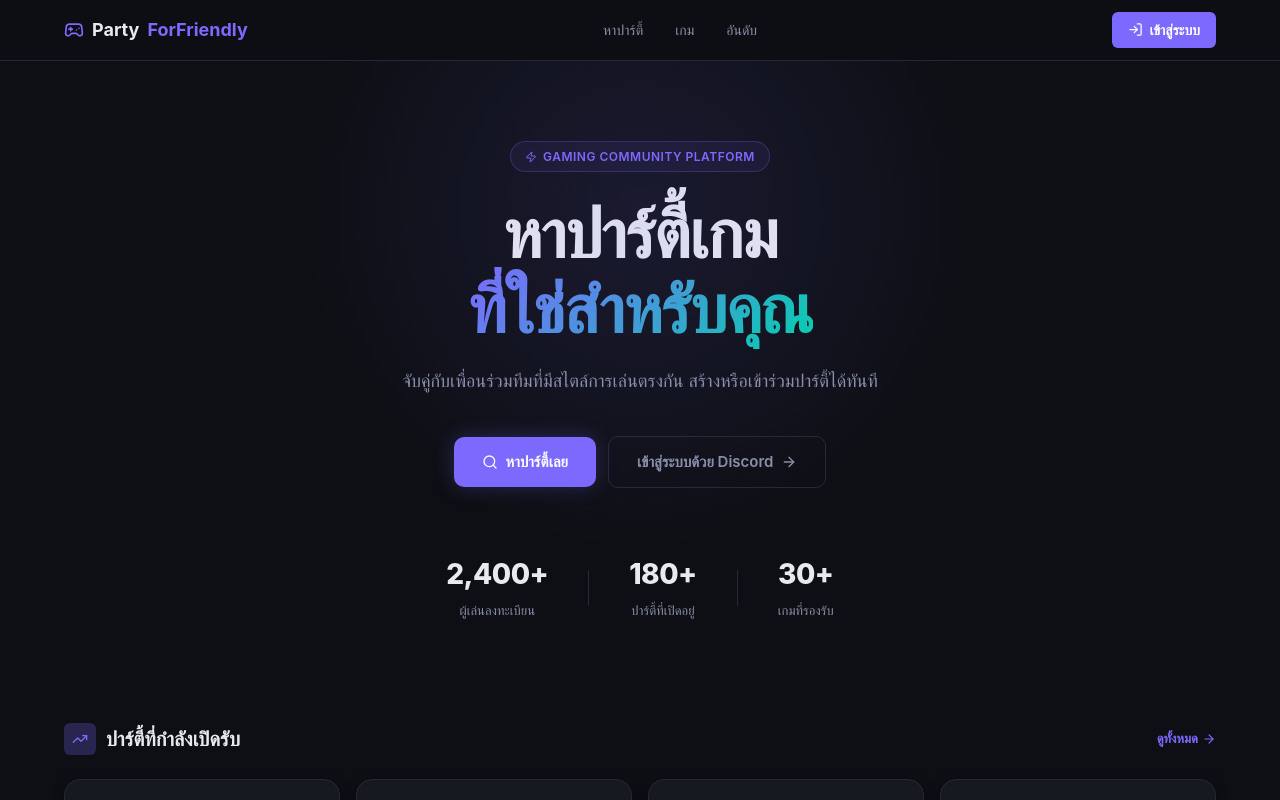
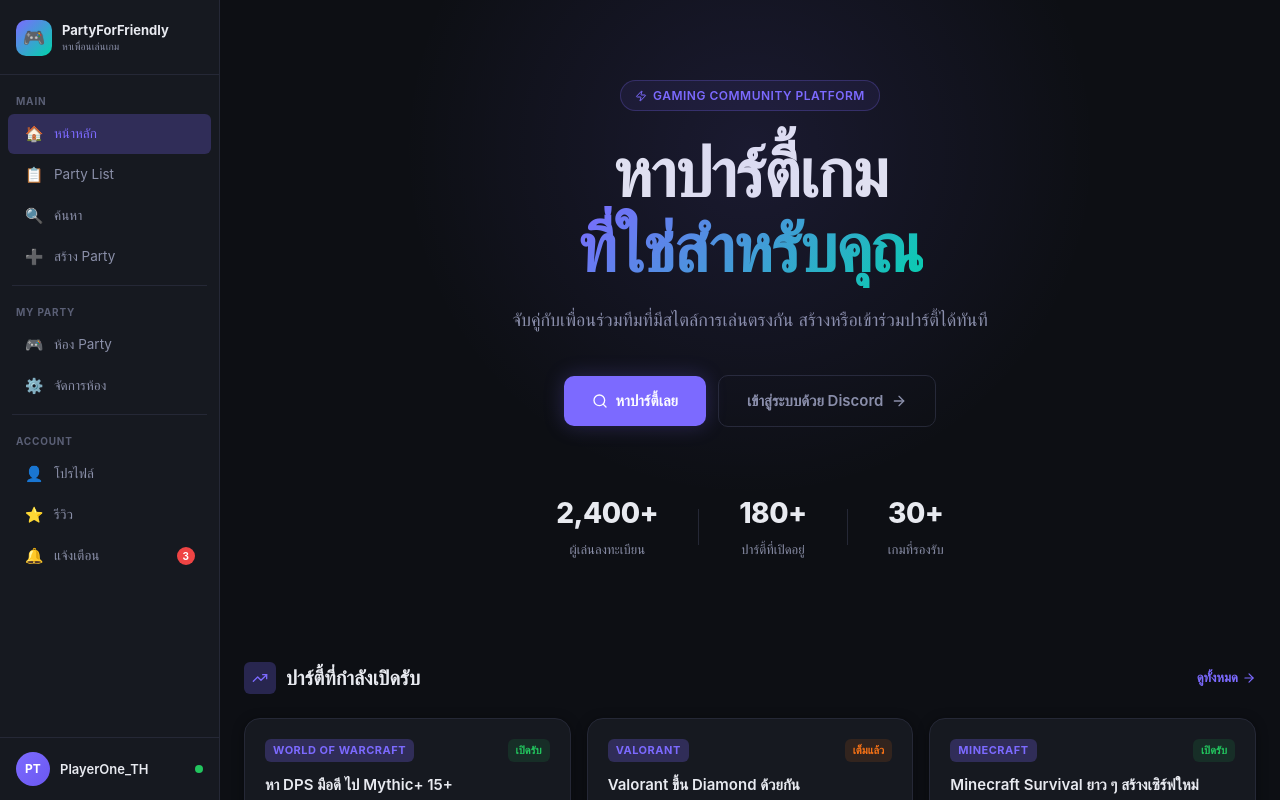
Before and after one commit to boatdev085/partyforfriendly, a Next.js app: page / in a window 1280 px wide. Shown: the top 800 px of the page. Built offline with nearby package versions, Linux system fonts and the light colour scheme.

Commit message:
feat: add Sidebar navigation layout (Issue #10)

```diff
--- a/src/app/layout.tsx
+++ b/src/app/layout.tsx
@@ -1,7 +1,7 @@
 import type { Metadata } from "next";
 import StyledComponentsRegistry from "@/lib/registry";
 import GlobalStyle from "@/styles/GlobalStyle";
-import Navbar from "@/components/layout/Navbar";
+import LayoutShell from "@/components/layout/LayoutShell";
 import Footer from "@/components/layout/Footer";
 
 export const metadata: Metadata = {
@@ -19,9 +19,10 @@
       <body>
         <StyledComponentsRegistry>
           <GlobalStyle />
-          <Navbar />
-          {children}
-          <Footer />
+          <LayoutShell>
+            {children}
+            <Footer />
+          </LayoutShell>
         </StyledComponentsRegistry>
       </body>
     </html>
--- /dev/null
+++ b/src/components/layout/HamburgerBtn.tsx
@@ -0,0 +1,60 @@
+"use client";
+
+import styled from "styled-components";
+import { theme } from "@/styles/theme";
+
+const Btn = styled.button`
+  display: none;
+  align-items: center;
+  justify-content: center;
+  width: 36px;
+  height: 36px;
+  background: transparent;
+  border: 1px solid ${theme.colors.border};
+  border-radius: ${theme.radii.sm};
+  color: ${theme.colors.text};
+  cursor: pointer;
+  transition: background 0.15s;
+  flex-shrink: 0;
+
+  &:hover {
+    background: ${theme.colors.bgHover};
+  }
+
+  @media (max-width: 768px) {
+    display: flex;
+  }
+`;
+
+const BarsWrapper = styled.span`
+  position: relative;
+  width: 16px;
+  height: 12px;
+  display: flex;
+  flex-direction: column;
+  justify-content: space-between;
+`;
+
+const Bar = styled.span`
+  display: block;
+  width: 16px;
+  height: 2px;
+  background: currentColor;
+  border-radius: 2px;
+`;
+
+interface HamburgerBtnProps {
+  onClick: () => void;
+}
+
+export default function HamburgerBtn({ onClick }: HamburgerBtnProps) {
+  return (
+    <Btn onClick={onClick} aria-label="Open menu">
+      <BarsWrapper>
+        <Bar />
+        <Bar />
+        <Bar />
+      </BarsWrapper>
+    </Btn>
+  );
+}
--- /dev/null
+++ b/src/components/layout/LayoutShell.tsx
@@ -0,0 +1,64 @@
+"use client";
+
+import { useState } from "react";
+import styled from "styled-components";
+import { theme } from "@/styles/theme";
+import Sidebar from "./Sidebar";
+import HamburgerBtn from "./HamburgerBtn";
+
+const ShellWrapper = styled.div`
+  display: flex;
+  min-height: 100vh;
+`;
+
+const MobileTopBar = styled.div`
+  display: none;
+
+  @media (max-width: 768px) {
+    display: flex;
+    align-items: center;
+    padding: 0 16px;
+    height: 52px;
+    background: ${theme.colors.bgCard};
+    border-bottom: 1px solid ${theme.colors.border};
+    position: sticky;
+    top: 0;
+    z-index: 100;
+    gap: 12px;
+    flex-shrink: 0;
+  }
+`;
+
+const MobileTopBarTitle = styled.span`
+  font-size: 15px;
+  font-weight: 700;
+  color: ${theme.colors.text};
+`;
+
+const MainContent = styled.main`
+  flex: 1;
+  min-width: 0;
+  display: flex;
+  flex-direction: column;
+`;
+
+interface LayoutShellProps {
+  children: React.ReactNode;
+}
+
+export default function LayoutShell({ children }: LayoutShellProps) {
+  const [sidebarOpen, setSidebarOpen] = useState(false);
+
+  return (
+    <ShellWrapper>
+      <Sidebar open={sidebarOpen} onClose={() => setSidebarOpen(false)} />
+      <MainContent>
+        <MobileTopBar>
+          <HamburgerBtn onClick={() => setSidebarOpen(true)} />
+          <MobileTopBarTitle>PartyForFriendly</MobileTopBarTitle>
+        </MobileTopBar>
+        {children}
+      </MainContent>
+    </ShellWrapper>
+  );
+}
--- /dev/null
+++ b/src/components/layout/Sidebar.tsx
@@ -0,0 +1,293 @@
+"use client";
+
+import Link from "next/link";
+import { usePathname } from "next/navigation";
+import styled, { css } from "styled-components";
+import { theme } from "@/styles/theme";
+
+interface NavItemData {
+  icon: string;
+  label: string;
+  href: string;
+  badge?: string;
+}
+
+interface NavSection {
+  label: string;
+  items: NavItemData[];
+}
+
+const navSections: NavSection[] = [
+  {
+    label: "MAIN",
+    items: [
+      { icon: "🏠", label: "หน้าหลัก", href: "/" },
+      { icon: "📋", label: "Party List", href: "/parties" },
+      { icon: "🔍", label: "ค้นหา", href: "/search" },
+      { icon: "➕", label: "สร้าง Party", href: "/parties/create" },
+    ],
+  },
+  {
+    label: "MY PARTY",
+    items: [
+      { icon: "🎮", label: "ห้อง Party", href: "/parties/1" },
+      { icon: "⚙️", label: "จัดการห้อง", href: "/parties/1/manage" },
+    ],
+  },
+  {
+    label: "ACCOUNT",
+    items: [
+      { icon: "👤", label: "โปรไฟล์", href: "/profile/1" },
+      { icon: "⭐", label: "รีวิว", href: "/reviews" },
+      { icon: "🔔", label: "แจ้งเตือน", href: "/notifications", badge: "3" },
+    ],
+  },
+];
+
+const Overlay = styled.div<{ $open: boolean }>`
+  display: none;
+
+  @media (max-width: 768px) {
+    display: ${({ $open }) => ($open ? "block" : "none")};
+    position: fixed;
+    inset: 0;
+    background: rgba(0, 0, 0, 0.6);
+    z-index: 199;
+  }
+`;
+
+const SidebarWrapper = styled.aside<{ $open: boolean }>`
+  width: 220px;
+  min-width: 220px;
+  height: 100vh;
+  position: sticky;
+  top: 0;
+  background: ${theme.colors.bgCard};
+  border-right: 1px solid ${theme.colors.border};
+  display: flex;
+  flex-direction: column;
+  overflow-y: auto;
+  z-index: 200;
+
+  @media (max-width: 768px) {
+    position: fixed;
+    left: 0;
+    top: 0;
+    transform: ${({ $open }) => ($open ? "translateX(0)" : "translateX(-100%)")};
+    transition: transform 0.25s ease;
+  }
+`;
+
+const LogoArea = styled.div`
+  display: flex;
+  align-items: center;
+  gap: 10px;
+  padding: 20px 16px 18px;
+  border-bottom: 1px solid ${theme.colors.border};
+  flex-shrink: 0;
+`;
+
+const LogoIcon = styled.div`
+  width: 36px;
+  height: 36px;
+  border-radius: ${theme.radii.md};
+  background: linear-gradient(135deg, ${theme.colors.primary}, ${theme.colors.accent});
+  display: flex;
+  align-items: center;
+  justify-content: center;
+  font-size: 18px;
+  flex-shrink: 0;
+`;
+
+const LogoText = styled.div`
+  display: flex;
+  flex-direction: column;
+  overflow: hidden;
+`;
+
+const LogoTitle = styled.span`
+  font-size: 13px;
+  font-weight: 700;
+  color: ${theme.colors.text};
+  line-height: 1.2;
+  white-space: nowrap;
+`;
+
+const LogoSub = styled.span`
+  font-size: 10px;
+  color: ${theme.colors.textMuted};
+  line-height: 1.4;
+  white-space: nowrap;
+`;
+
+const NavContent = styled.div`
+  flex: 1;
+  padding: 8px 0;
+  overflow-y: auto;
+`;
+
+const SectionDivider = styled.div`
+  height: 1px;
+  background: ${theme.colors.border};
+  margin: 8px 12px;
+`;
+
+const SectionLabel = styled.div`
+  padding: 10px 16px 4px;
+  font-size: 10px;
+  font-weight: 700;
+  letter-spacing: 0.08em;
+  color: ${theme.colors.textDim};
+  text-transform: uppercase;
+`;
+
+const NavItemLink = styled(Link)<{ $active: boolean }>`
+  display: flex;
+  align-items: center;
+  gap: 10px;
+  padding: 8px 16px;
+  margin: 1px 8px;
+  border-radius: ${theme.radii.sm};
+  font-size: 13.5px;
+  color: ${({ $active }) => ($active ? theme.colors.primary : theme.colors.textMuted)};
+  background: ${({ $active }) => ($active ? theme.colors.primaryGlow : "transparent")};
+  transition: all 0.15s;
+
+  &:hover {
+    color: ${theme.colors.text};
+    background: ${theme.colors.bgHover};
+  }
+
+  ${({ $active }) =>
+    $active &&
+    css`
+      &:hover {
+        color: ${theme.colors.primary};
+        background: ${theme.colors.primaryGlow};
+      }
+    `}
+`;
+
+const NavIcon = styled.span`
+  font-size: 15px;
+  width: 20px;
+  text-align: center;
+  flex-shrink: 0;
+`;
+
+const NavLabel = styled.span`
+  flex: 1;
+`;
+
+const Badge = styled.span`
+  background: ${theme.colors.danger};
+  color: #fff;
+  font-size: 10px;
+  font-weight: 700;
+  padding: 1px 6px;
+  border-radius: ${theme.radii.full};
+  line-height: 1.6;
+`;
+
+const UserFooter = styled.div`
+  padding: 14px 16px;
+  border-top: 1px solid ${theme.colors.border};
+  display: flex;
+  align-items: center;
+  gap: 10px;
+  flex-shrink: 0;
+`;
+
+const Avatar = styled.div`
+  width: 34px;
+  height: 34px;
+  border-radius: ${theme.radii.full};
+  background: linear-gradient(
+    135deg,
+    ${theme.colors.primary},
+    ${theme.colors.primaryHover}
+  );
+  display: flex;
+  align-items: center;
+  justify-content: center;
+  font-size: 12px;
+  font-weight: 700;
+  color: #fff;
+  flex-shrink: 0;
+`;
+
+const UserInfo = styled.div`
+  flex: 1;
+  overflow: hidden;
+`;
+
+const UserName = styled.div`
+  font-size: 13px;
+  font-weight: 600;
+  color: ${theme.colors.text};
+  white-space: nowrap;
+  overflow: hidden;
+  text-overflow: ellipsis;
+`;
+
+const OnlineDot = styled.span`
+  width: 8px;
+  height: 8px;
+  border-radius: ${theme.radii.full};
+  background: ${theme.colors.success};
+  flex-shrink: 0;
+  display: inline-block;
+`;
+
+interface SidebarProps {
+  open: boolean;
+  onClose: () => void;
+}
+
+export default function Sidebar({ open, onClose }: SidebarProps) {
+  const pathname = usePathname();
+
+  return (
+    <>
+      <Overlay $open={open} onClick={onClose} />
+      <SidebarWrapper $open={open}>
+        <LogoArea>
+          <LogoIcon>🎮</LogoIcon>
+          <LogoText>
+            <LogoTitle>PartyForFriendly</LogoTitle>
+            <LogoSub>หาเพื่อนเล่นเกม</LogoSub>
+          </LogoText>
+        </LogoArea>
+
+        <NavContent>
+          {navSections.map((section, sIdx) => (
+            <div key={section.label}>
+              {sIdx > 0 && <SectionDivider />}
+              <SectionLabel>{section.label}</SectionLabel>
+              {section.items.map((item) => (
+                <NavItemLink
+                  key={item.href}
+                  href={item.href}
+                  $active={pathname === item.href}
+                  onClick={onClose}
+                >
+                  <NavIcon>{item.icon}</NavIcon>
+                  <NavLabel>{item.label}</NavLabel>
+                  {item.badge && <Badge>{item.badge}</Badge>}
+                </NavItemLink>
+              ))}
+            </div>
+          ))}
+        </NavContent>
+
+        <UserFooter>
+          <Avatar>PT</Avatar>
+          <UserInfo>
+            <UserName>PlayerOne_TH</UserName>
+          </UserInfo>
+          <OnlineDot />
+        </UserFooter>
+      </SidebarWrapper>
+    </>
+  );
+}
```
